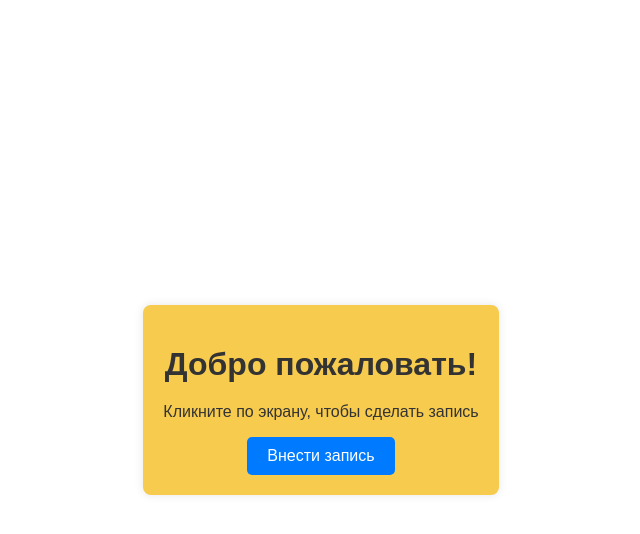
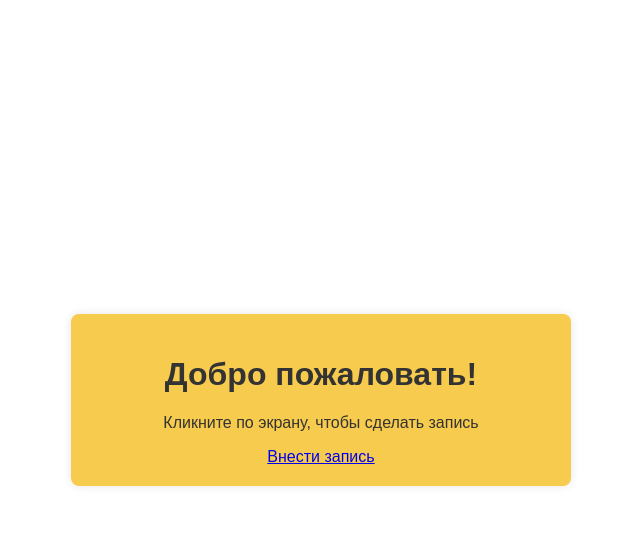
Before and after one commit to egormeister02/web-app-valek, a Flask app: template templates/index.html in a window 1280 px wide. Shown: the top 534 px of the page, without its empty margins (319-959 px from the left). Run offline with Flask 3, Linux system fonts and the light colour scheme; the template is opened without the code that fills it, so the values that code supplies are empty.

Commit message:
fix bugs

```diff
--- a/static/style.css
+++ b/static/style.css
@@ -15,24 +15,15 @@ body {
     border-radius: 8px;
     box-shadow: 0 0 10px rgba(0, 0, 0, 0.1);
     text-align: center;
-}
-
-h1 {
-    margin-bottom: 20px;
-}
-
-.btn {
-    display: inline-block;
-    padding: 10px 20px;
-    color: white;
-    background-color: #007bff;
-    text-decoration: none;
-    border-radius: 5px;
+    width: 100%; /* Устанавливаем ширину контейнера */
+    max-width: 500px; /* Максимальная ширина контейнера */
+    box-sizing: border-box; /* Учитываем padding в ширине */
 }
 
 form {
     display: flex;
     flex-direction: column;
+    width: 100%; /* Форму растягиваем на всю ширину контейнера */
 }
 
 label {
@@ -44,19 +35,15 @@ input, select, button {
     margin-bottom: 10px;
     border: 1px solid #cccccc;
     border-radius: 5px;
+    width: 100%; /* Поля ввода занимают всю ширину контейнера */
+    box-sizing: border-box; /* Учитываем padding в общей ширине */
 }
 
 button {
     background-color: #ffe599;
     color: #333;
     transition: transform 0.3s;
-    width: 120px; /* Фиксированная ширина кнопок */
     height: 40px; /* Фиксированная высота кнопок */
-}
-
-input, select {
-    width: 100%; /* Поля ввода занимают всю ширину контейнера */
-    box-sizing: border-box; /* Учитываем padding в общей ширине */
 }
 
 button:active {
```
Also changed, not shown: templates/form.html (line endings or trailing spaces).
